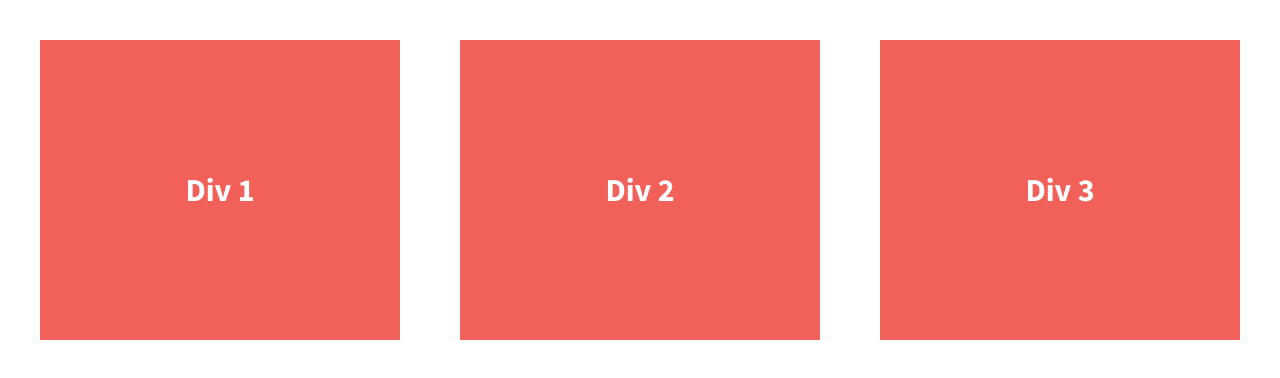
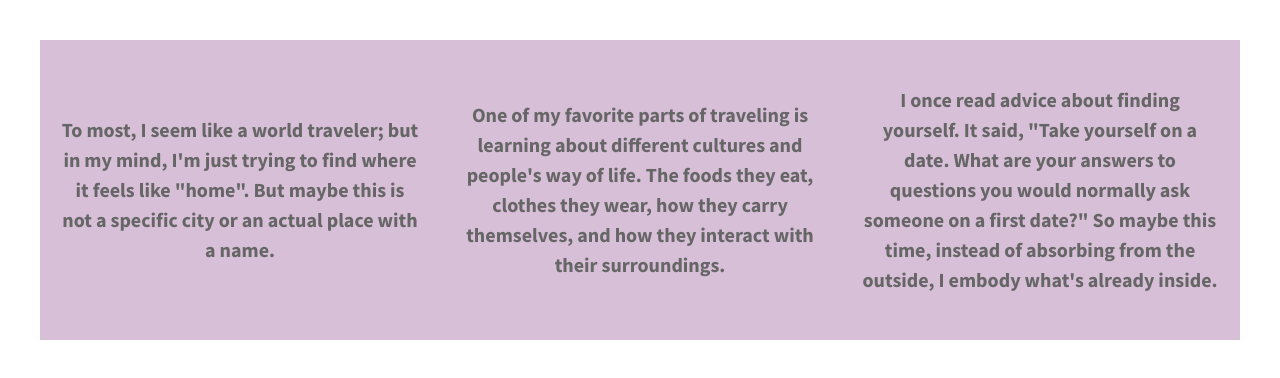
Before and after one commit to nicolebaggerly/206-divs-flexbox, a plain HTML site: page index.html in a window 1280 px wide. Drawn offline with nearby package versions, Linux system fonts and the light colour scheme.

Commit message:
Personalized content

```diff
--- a/css/main.css
+++ b/css/main.css
@@ -117,12 +117,14 @@ body {
 
 .div-1, .div-2, .div-3 {
   /*give the divs a width of 30%, add display:flex, set justify-content and align-items to center*/
-  color: #fff;
+  color: #666666;
   line-height: 1.5em;
-  font-size: 1.6em;
-  background-color: #f16059;
+  font-size: 1em;
+  text-align: center;
+  background-color: thistle;
   height: 300px;
   width: 30%;
+  padding: 0 1em 0 1em;
   display: flex;
   justify-content: center;
   align-items: center;
--- a/index.html
+++ b/index.html
@@ -23,13 +23,13 @@
 
         <section class="wrapper">
             <div class="div-1">
-                Div 1
+                To most, I seem like a world traveler; but in my mind, I'm just trying to find where it feels like "home". But maybe this is not a specific city or an actual place with a name.
             </div>
             <div class="div-2">
-                Div 2
+                One of my favorite parts of traveling is learning about different cultures and people's way of life. The foods they eat, clothes they wear, how they carry themselves, and how they interact with their surroundings.
             </div>
             <div class="div-3">
-                Div 3
+                I once read advice about finding yourself. It said, "Take yourself on a date. What are your answers to questions you would normally ask someone on a first date?" So maybe this time, instead of absorbing from the outside, I embody what's already inside.
             </div>
         </section>
 
```
